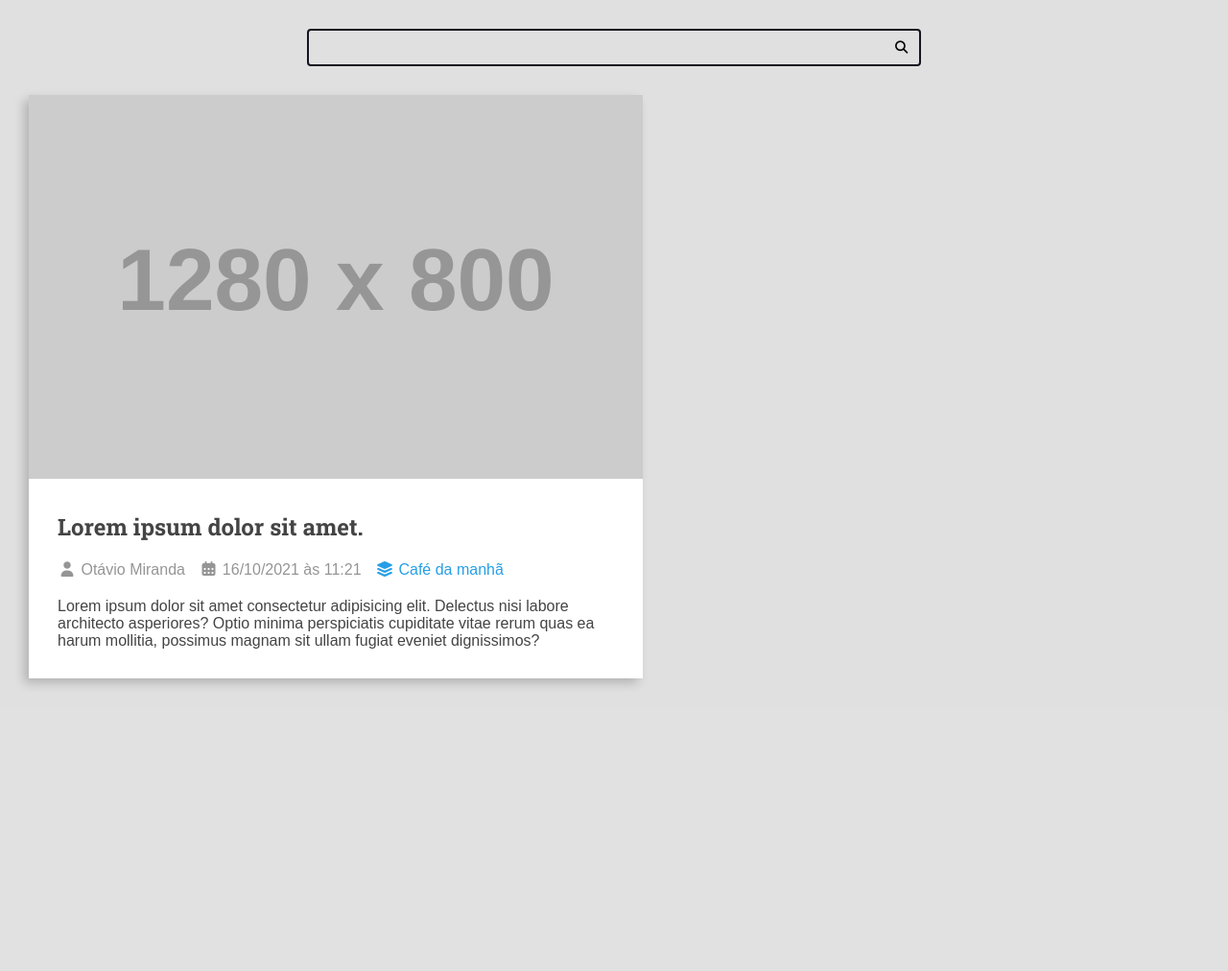
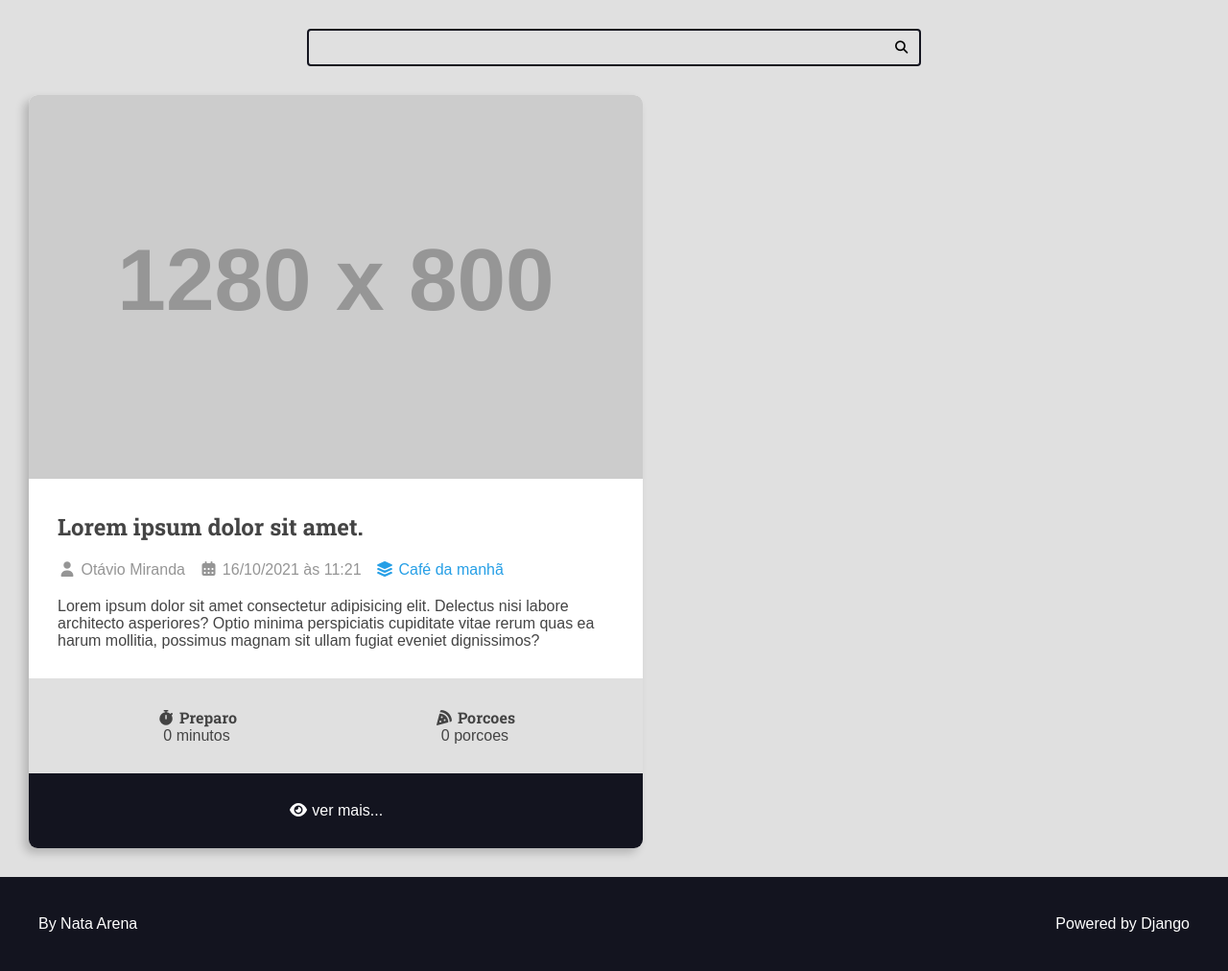
Before and after one commit to Natarl1/projeto, a Django app: page / in a window 1280 px wide. Shown: the part 113-1125 px from the top of the page at 96% size. Before the commit the page ends 829 px from the top, so only its background shows below. Run offline with Django 5.2, Linux system fonts and the light colour scheme; grey boxes labelled with a size stand in for pictures from a placeholder-image service; some libraries are stand-ins or nearby versions.

Commit message:
finalize recipes and create footer

```diff
--- /dev/null
+++ b/recipes/templates/recipes/partials/footer.html
@@ -0,0 +1,9 @@
+<footer class="main-footer">
+    <div class="developer">
+        <a href="https://www.linkedin.com/in/nata-arena/" target="_blank" rel="noreferrer noopener">By Nata Arena</a>
+    </div>
+
+    <div class="powered">
+        <a href="https://www.djangoproject.com/" target="_blank" rel="noreferrer noopener">Powered by Django</a>
+    </div>
+</footer>
--- a/recipes/templates/recipes/partials/head.html
+++ b/recipes/templates/recipes/partials/head.html
@@ -180,6 +180,8 @@
             box-shadow: -5px 5px 10px rgba(0, 0, 0, .2);
             transform: scale(1);
             transition: all 300ms ease-in-out;
+            border-radius: .9rem;
+            overflow: hidden;
         }
 
         .recipe img {
@@ -224,6 +226,58 @@
         .recipe-author a:hover {
             color: var(--color-primary-dark);
         }
+
+        .recipe-meta-container {
+            display: flex;
+            flex-flow: row wrap;
+            padding: var(--spacing-gutter-medium);
+            background: var(--color-gray-1);
+        }
+
+        .recipe-meta {
+            display: flex;
+            flex-flow: column nowrap;
+            flex-shrink: 1;
+            flex-grow: 1;
+            text-align: center;
+        }
+
+        .recipe-meta-title {
+            font-size: 1.6rem;
+        }
+
+        .recipe-footer a {
+            background: var(--color-primary-dark);
+            display: block;
+            color: var(--color-white);
+            text-decoration: none;
+            text-align: center;
+            padding: var(--spacing-gutter-medium);
+            transition: all 300ms ease-in-out;
+        }
+
+        .recipe-footer a:hover {
+            filter: brightness(2);
+        }
+
+        .main-footer {
+            display: flex;
+            align-items: center;
+            justify-content: space-between;
+            background: var(--color-primary-dark);
+            color: var(--color-white);
+            padding: var(--spacing-gutter-large);
+        }
+
+        .main-footer a {
+            color: var(--color-white);
+            text-decoration: none;
+            transition: all 300ms ease-in-out;
+        }
+
+        .main-footer a:hover {
+            filter: brightness(.8);
+        }
     </style>
 
 
--- /dev/null
+++ b/recipes/templates/recipes/partials/recipe.html
@@ -0,0 +1,52 @@
+<div class="recipe recipe-list-item">
+    <div class="recipe-cover">
+        <img src="https://placehold.co/1280x800/000000/FFFFFF/png" alt="temp">
+    </div>
+    <div class="recipe-title-container">
+        <h2 class="recipe-title">Lorem ipsum dolor sit amet.</h2>
+    </div>
+    <div class="recipe-author">
+        <span class="recipe-author-item">
+            <i class="fas fa-user"></i>
+            Otávio Miranda
+        </span>
+        <span class="recipe-author-item">
+            <i class="fas fa-calendar-alt"></i>
+            16/10/2021 às 11:21
+        </span>
+        <span class="recipe-author-item">
+            <a href="/recipes/category/cafe-da-manha/">
+                <i class="fas fa-layer-group"></i>
+                <span>Café da manhã</span>
+            </a>
+        </span>
+    </div>
+    <div class="recipe-content">
+        <p>Lorem ipsum dolor sit amet consectetur adipisicing elit. Delectus nisi labore architecto
+            asperiores? Optio minima perspiciatis cupiditate vitae rerum quas ea harum mollitia, possimus
+            magnam sit ullam fugiat eveniet dignissimos?</p>
+    </div>
+
+    <div class="recipe-meta-container">
+        <div class="recipe-meta recipe-preparation">
+            <h3 class="recipe-meta-title"><i class="fas fa-stopwatch"></i> Preparo</h3>
+            <div class="recipe-meta-text">
+                0 minutos
+            </div>
+        </div>
+        <div class="recipe-meta recipe-servings">
+            <h3 class="recipe-meta-title"><i class="fas fa-pizza-slice"></i> Porcoes</h3>
+            <div class="recipe-meta-text">
+                0 porcoes
+            </div>
+        </div>
+    </div>
+
+    <footer class="recipe-footer">
+        <a class="recipe-read-more button button-dark button-full-width" href="/recipes/3/">
+            <i class="fas fa-eye"></i>
+            <span>ver mais...</span>
+        </a>
+    </footer>
+
+</div>
```
Also changed, not shown: recipes/templates/recipes/pages/home.html (+4 -28 lines).
